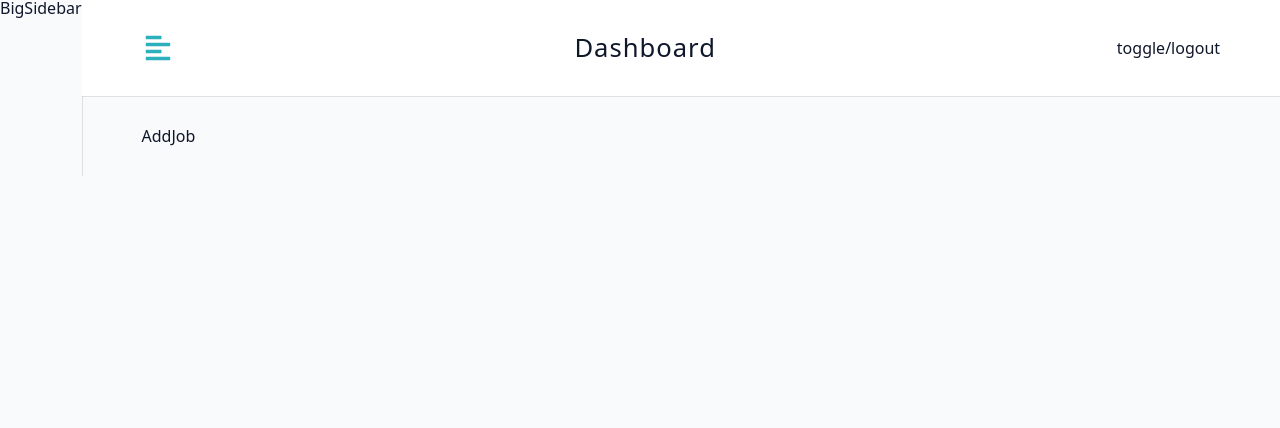
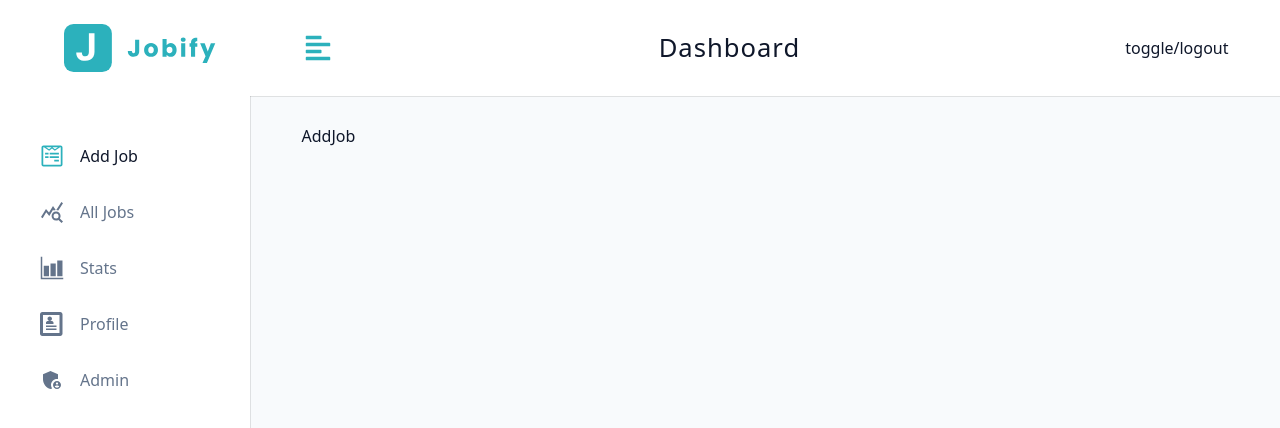
Before and after one commit to wilfred05777/JOBIFY-MERN-COURSE-03-2023, a React (Vite) app in the folder client/: page /dashboard in a window 1280 px wide. Shown: the top 428 px of the page. Built offline with nearby package versions, Linux system fonts and the light colour scheme.

Commit message:
47. Big Sidebar - bug on output - class css not working up tab

```diff
--- a/client/src/components/BigSidebar.jsx
+++ b/client/src/components/BigSidebar.jsx
@@ -1,14 +1,28 @@
-import React from 'react'
+import React from "react";
 
-import Wrapper from '../assets/wrappers/BigSidebar'
+import Wrapper from "../assets/wrappers/BigSidebar";
+import NavLinks from "./NavLinks";
+import Logo from "./Logo";
+import { useDashboardContext } from "../pages/DashboardLayout";
 
 const BigSidebar = () => {
+  const { showSidebar } = useDashboardContext();
   return (
-      <Wrapper>
-          BigSidebar
+    <Wrapper>
+      <div
+        className={
+          showSidebar ? "sidebar-container " : "sidebar-container show-sidebar"
+        }
+      >
+        <div className="content">
+          <header>
+            <Logo />
+          </header>
+          <NavLinks isBigSidebar />
+        </div>
+      </div>
+    </Wrapper>
+  );
+};
 
-    </Wrapper>
-  )
-}
-
-export default BigSidebar
+export default BigSidebar;
--- a/client/src/components/NavLinks.jsx
+++ b/client/src/components/NavLinks.jsx
@@ -4,7 +4,7 @@
 import links from "../utils/links";
 import { NavLink } from "react-router-dom";
 
-const NavLinks = () => {
+const NavLinks = ({ isBigSidebar }) => {
   const { toggleSidebar, user } = useDashboardContext();
 
   return (
@@ -16,7 +16,7 @@
             to={path}
             key={text}
             className="nav-link"
-            onClick={toggleSidebar}
+            onClick={isBigSidebar ? null : toggleSidebar}
           >
             <span className="icon">{icon}</span>
             {text}
--- a/client/src/components/SmallSidebar.jsx
+++ b/client/src/components/SmallSidebar.jsx
@@ -33,7 +33,7 @@
           <header>
             <Logo />
           </header>
-          <NavLinks />
+          {/* <NavLinks /> */}
           <div className="nav-links">
             {/* below links from utils looping each content */}
             {links.map((link) => {
```
